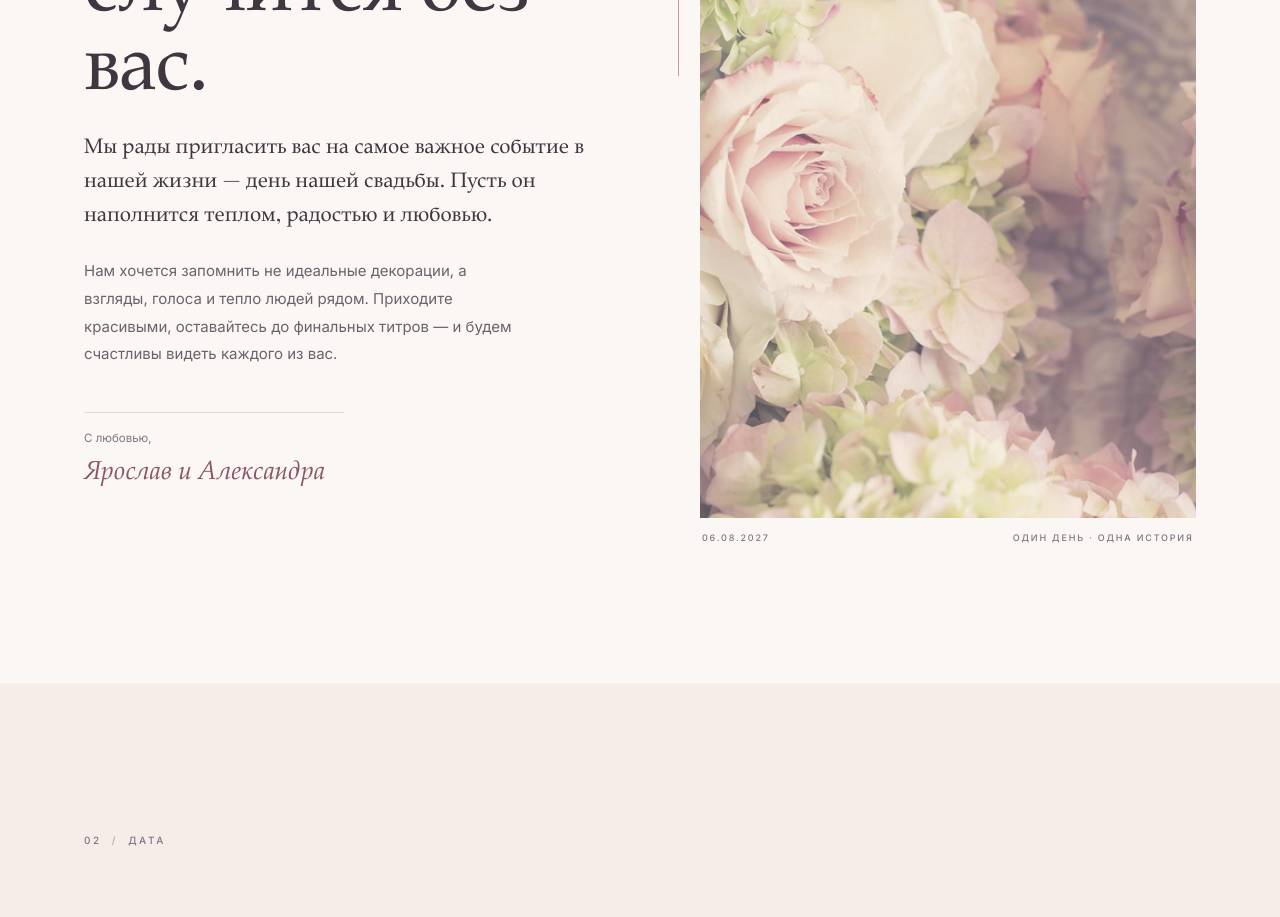
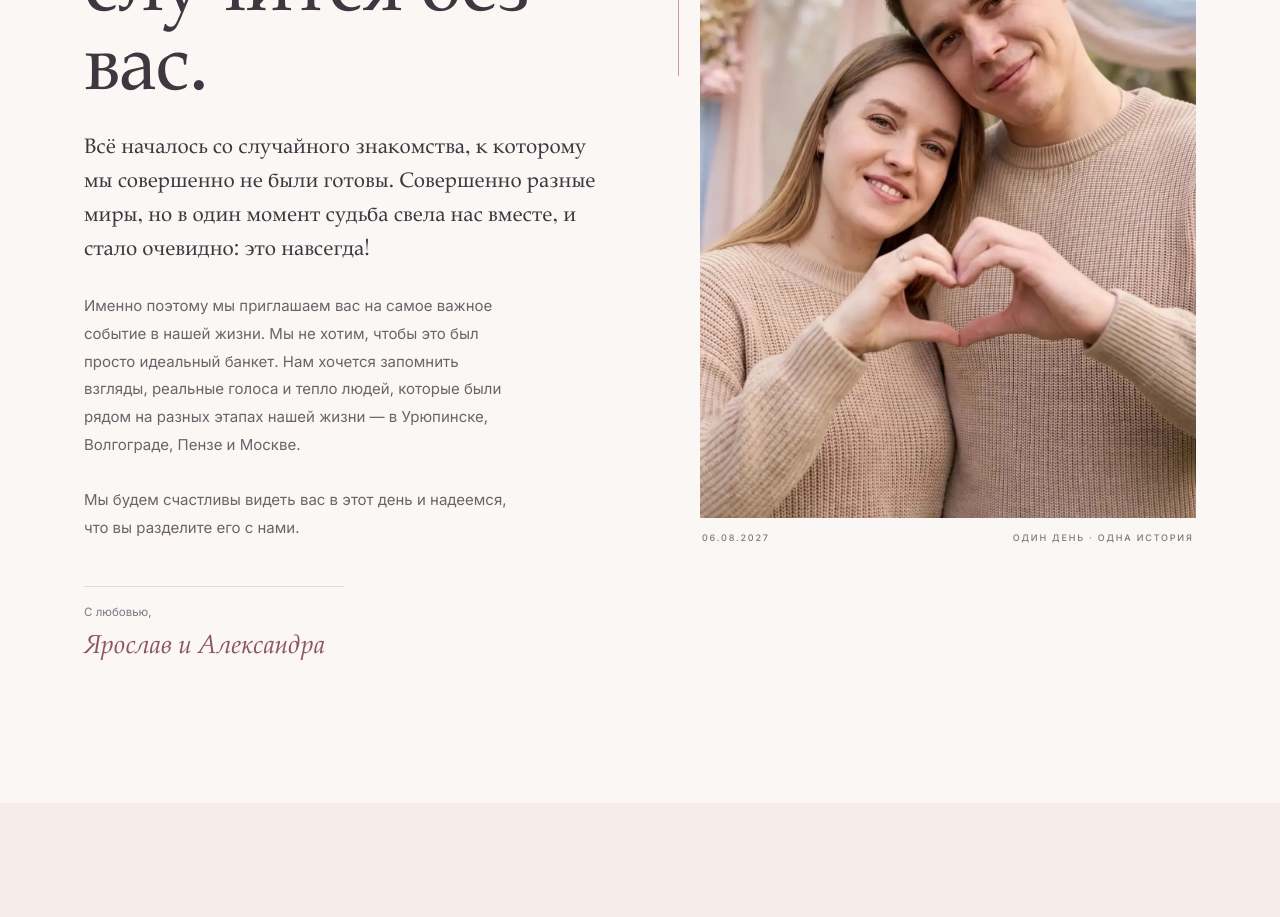
Before and after one commit to S1owe/Wedding, a Vue app: page / in a window 1280 px wide. Shown: the part 1200-2117 px from the top of the page. Built offline with nearby package versions, Linux system fonts and the light colour scheme; a web font is replaced by a local one.

Commit message:
замена текста

```diff
--- a/src/components/pages/home/GreetingSection.vue
+++ b/src/components/pages/home/GreetingSection.vue
@@ -15,14 +15,15 @@ import { COUPLE_SHORT, WEDDING_DATE_LABEL } from '@/data/weddingConfig';
           <h2 v-reveal="60" class="display">Этот день не случится без вас.</h2>
 
           <p v-reveal="120" class="story__lead">
-            Мы рады пригласить вас на самое важное событие в нашей жизни — день нашей свадьбы.
-            Пусть он наполнится теплом, радостью и любовью.
+            Всё началось со случайного знакомства, к которому мы совершенно не были готовы. Совершенно разные миры, но в один момент судьба свела нас вместе, и стало очевидно: это навсегда!
           </p>
 
           <p v-reveal="180" class="lede">
-            Нам хочется запомнить не идеальные декорации, а взгляды, голоса и тепло людей рядом.
-            Приходите красивыми, оставайтесь до финальных титров — и будем счастливы видеть
-            каждого из вас.
+            Именно поэтому мы приглашаем вас на самое важное событие в нашей жизни. Мы не хотим, чтобы это был просто идеальный банкет. Нам хочется запомнить взгляды, реальные голоса и тепло людей, которые были рядом на разных этапах нашей жизни — в Урюпинске, Волгограде, Пензе и Москве.
+          </p>
+
+          <p v-reveal="180" class="lede">
+            Мы будем счастливы видеть вас в этот день и надеемся, что вы разделите его с нами.
           </p>
 
           <div v-reveal="240" class="story__sign">
```
Also changed, not shown: public/images/story-bouquet.jpg.
